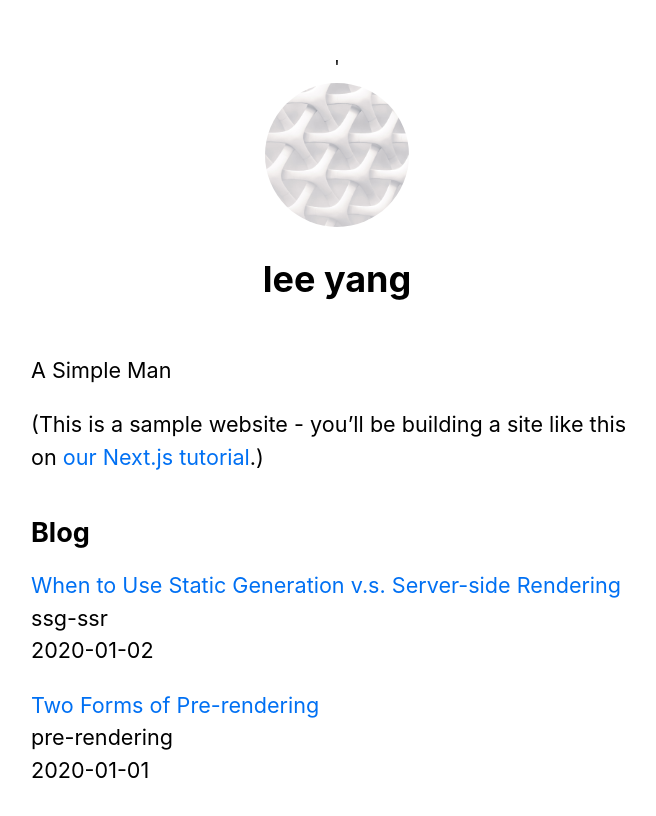
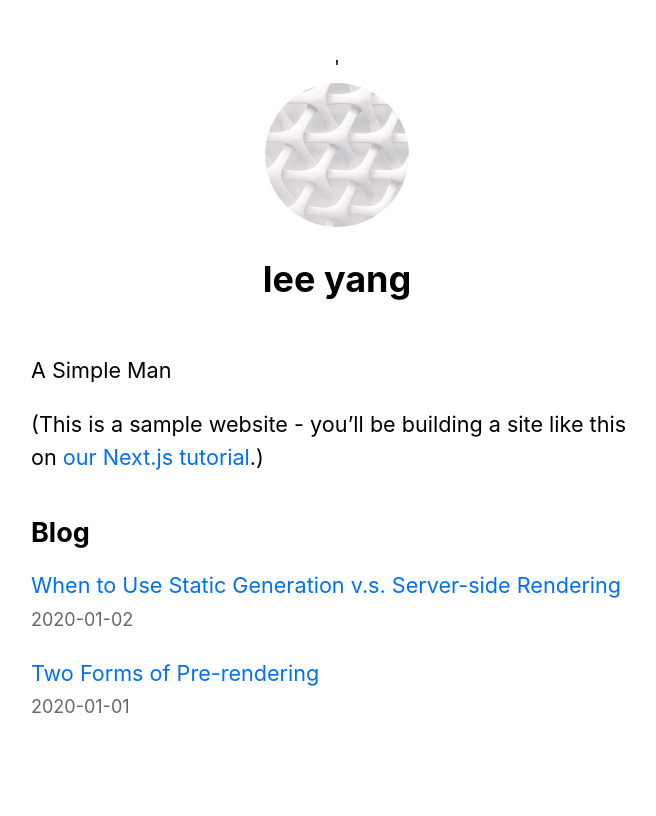
Before and after one commit to showthesunli/nextjs-blog, a Next.js app: page / in a window 1280 px wide. Shown: the top 816 px of the page, without its empty margins (303-959 px from the left). Built offline with nearby package versions, Linux system fonts and the light colour scheme.

Commit message:
dynamic routes complete

```diff
--- a/pages/index.js
+++ b/pages/index.js
@@ -3,6 +3,7 @@ import Layout, { siteTitle } from '../components/layout'
 import utilStyles from '../styles/utils.module.css'
 import { getSortedPostsData } from '../lib/post'
 import Link from 'next/link'
+import Date from '../components/date'
 
 export async function getStaticProps() {
   const allPostsData = getSortedPostsData()
@@ -34,12 +35,12 @@ export default function Home({ allPostsData }) {
 
               <li className={utilStyles.listItem} key={id}>
                 <Link href={`/posts/${id}`}>
-                {title}
+                  <a>{title}</a>
                 </Link>
                 <br/>
-                {id}
-                <br/>
-                {date}
+                <small className={utilStyles.lightText}>
+                  <Date dateString={date}/>
+                </small>
               </li>
               ))
           }
```
Also changed, not shown: pages/404.js (added, +8 -0 lines).
